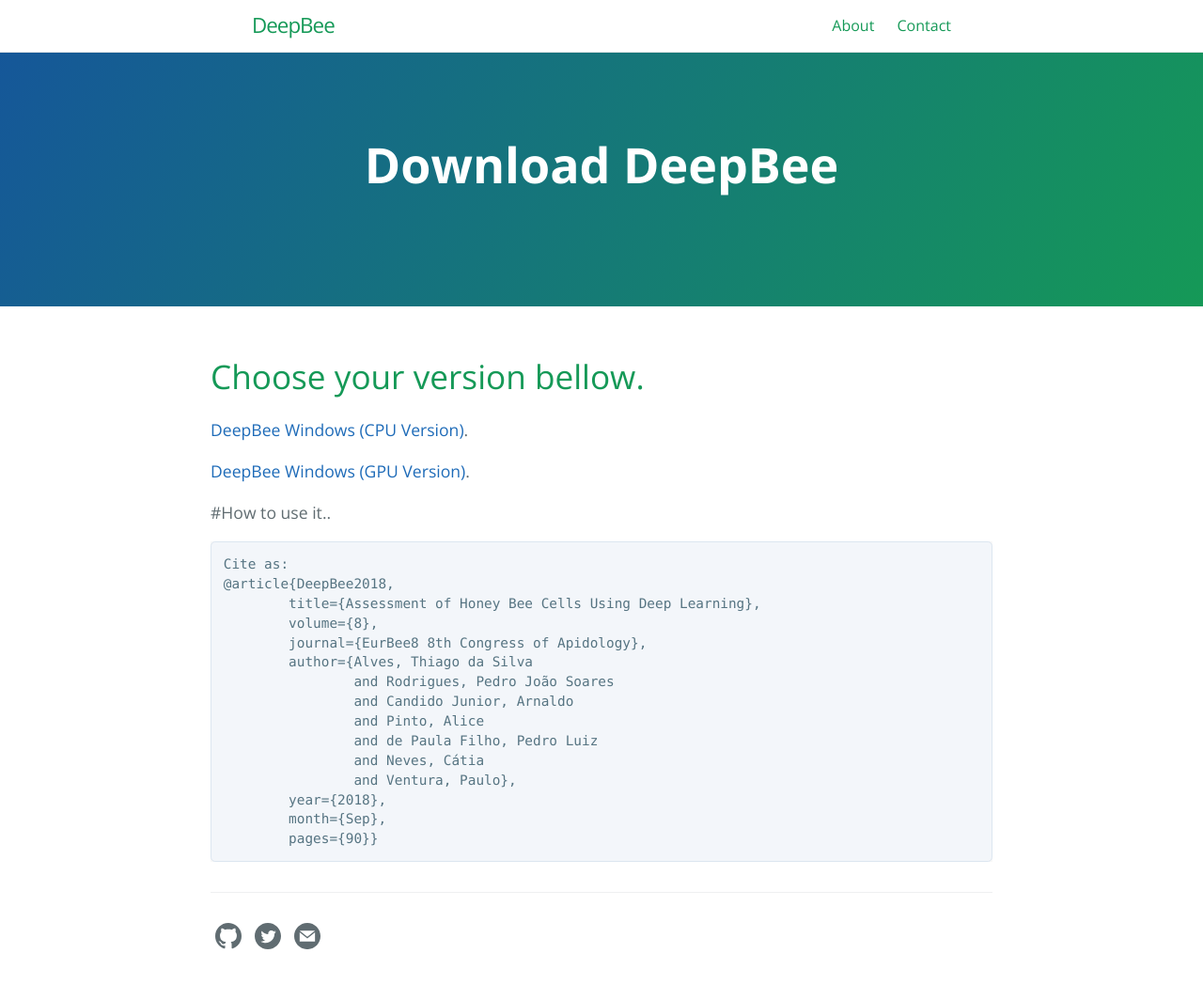
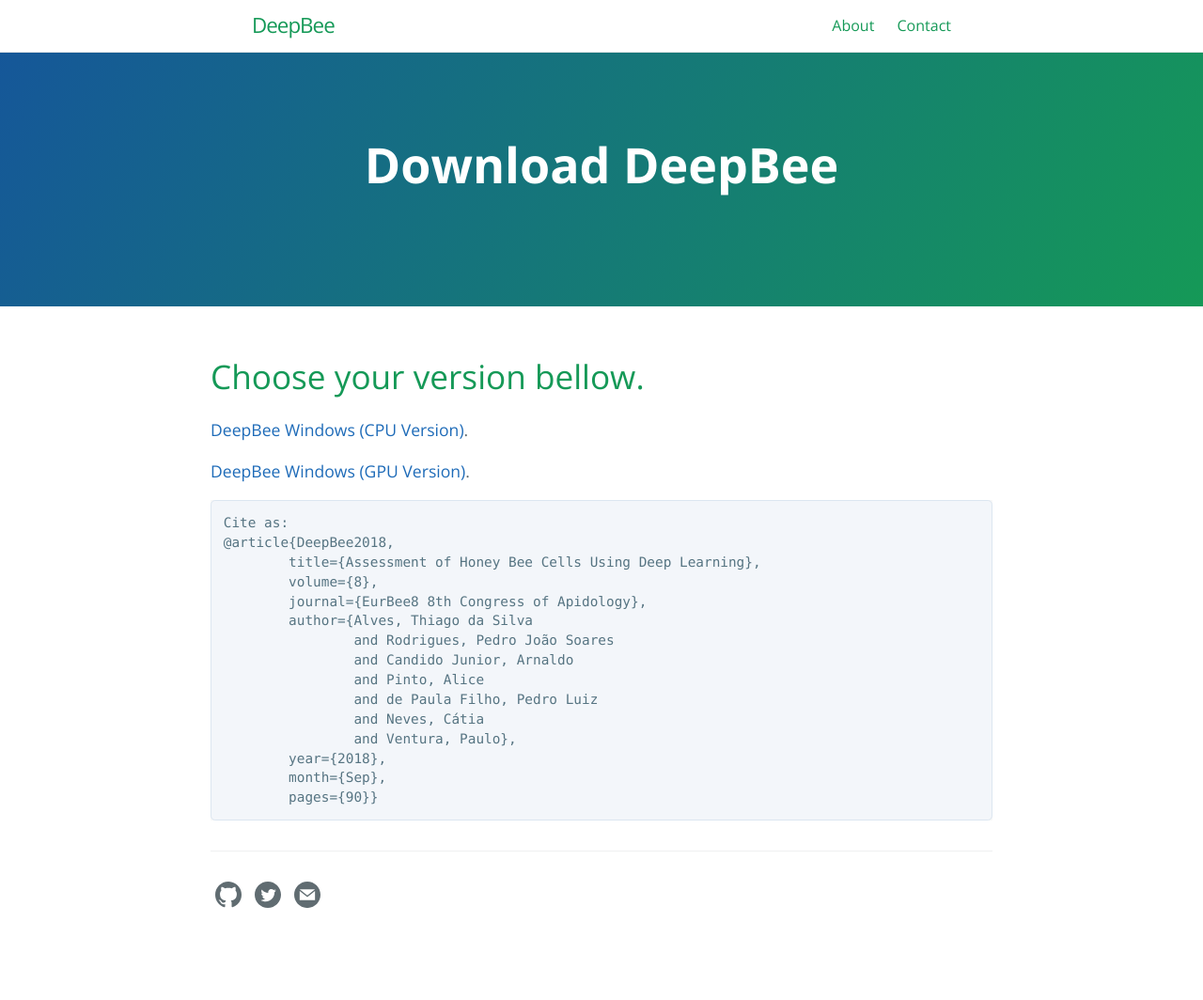
Before and after one commit to avsthiago/DeepBee, a Jekyll site: the page built from downloads/deepbee.md, in a window 1280 px wide. Shown: the whole page at 94% size. Built offline with Jekyll 4.4.1, drawn with Linux system fonts in a browser that asks for light colours; after the commit the page ends 1020 px from its top, so only the background shows below that.

Commit message:
Removed how to use it

````diff
--- a/downloads/deepbee.md
+++ b/downloads/deepbee.md
@@ -12,7 +12,7 @@ title: "Download DeepBee"
 
 [DeepBee Windows (GPU Version)](https://drive.google.com/open?id=1X8c9IhIZ04XHEPS4rsF3s_Dkiv0wEIFx).
 
-#How to use it..
+
 
 ```
 Cite as:
````
